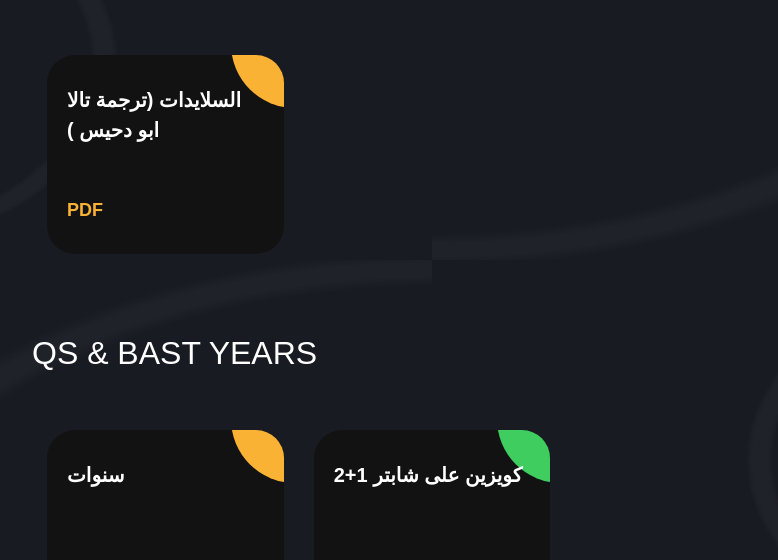
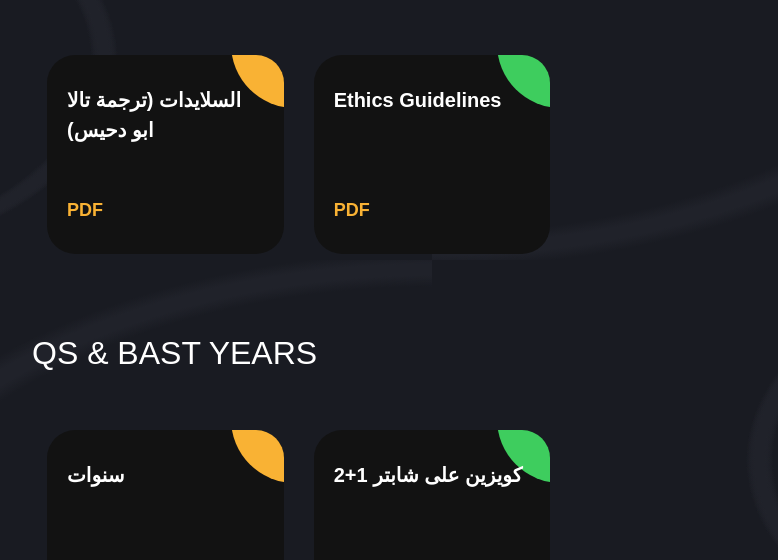
Before and after one commit to Amer9605/TEST, a plain HTML site: page Ethics.html in a window 1280 px wide. Shown: the part 540-1100 px from the top of the page, without its empty margins (208-986 px from the left). Drawn offline with nearby package versions, Linux system fonts and the light colour scheme.

Commit message:
Update Ethics.html

```diff
--- a/Ethics.html
+++ b/Ethics.html
@@ -181,11 +181,22 @@
       </div>
 
       <h2>PDF'S</h2>
-      <div class="ag-courses_box" id="pdfs">
+      <div class="ag-courses_box">
+  <!-- Existing resources -->
   <div class="ag-courses_item">
     <a href="https://drive.google.com/drive/folders/11iZF6mq2zzxEJ-Eg4eaYb4MMxHM0ZBPg?fbclid=IwZXh0bgNhZW0CMTAAAR352Z_Vv0JCeu3YvnB5lgrLyINbnN5sVJ5ECUCmSlOnk3G77TfIHUTauL0_aem_AcSCzc2JMUF_Ou1kGngNZtEQg8FzlMeKNJq2zGJqkgo11dkWdyCdOcwDWfo1VsZ3KMu6f_siNZE9mwRmmi4UWS82" class="ag-courses-item_link">
       <div class="ag-courses-item_bg"></div>
-            <div class="ag-courses-item_title">  السلايدات (ترجمة  تالا ابو دحيس )  </div>
+      <div class="ag-courses-item_title">السلايدات (ترجمة تالا ابو دحيس)</div>
+      <div class="ag-courses-item_date-box">
+        <div class="ag-courses-item_date">PDF</div>
+      </div>
+    </a>
+  </div>
+  <!-- New resource -->
+  <div class="ag-courses_item">
+    <a href="https://drive.google.com/drive/some-new-pdf" class="ag-courses-item_link">
+      <div class="ag-courses-item_bg"></div>
+      <div class="ag-courses-item_title">Ethics Guidelines</div>
       <div class="ag-courses-item_date-box">
         <div class="ag-courses-item_date">PDF</div>
       </div>
```
Lines whose indentation alone changed are shown as unchanged.
